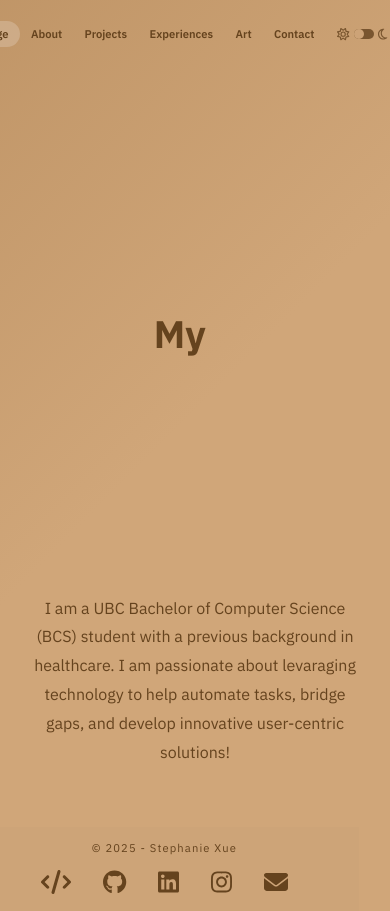
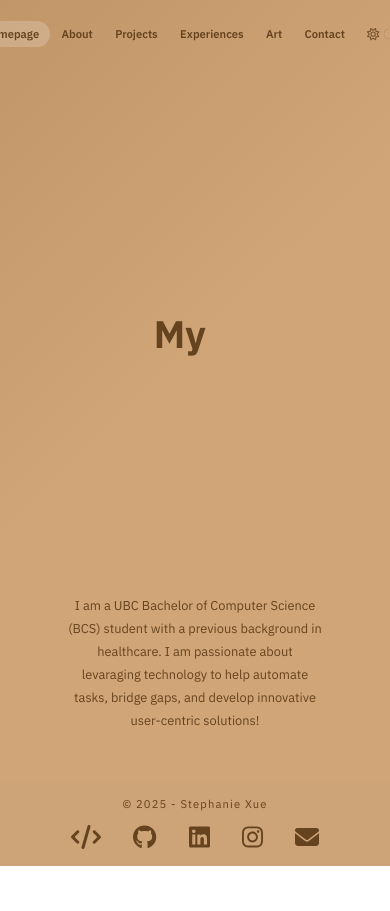
Before and after one commit to steph-xue/portfolio, a React (Vite) app: page / in a window 390 px wide. After the commit the page ends 866 px from the top, so only its background shows below. Built offline with nearby package versions, Linux system fonts and the light colour scheme.

Commit message:
fix homepage mobile font size

```diff
--- a/src/style.scss
+++ b/src/style.scss
@@ -342,9 +342,9 @@ a {
 }
 
 .homepage-description {
-    font-size: var(--fs-ml);
-	text-align: center;
-	width: 25em;
+    font-size: var(--fs-m);
+	text-align: center;
+	width: 24em;
 	margin-top: 12vh;
 	margin-bottom: 3em;
 	padding-left: 2em;
@@ -369,6 +369,7 @@ a {
 	.homepage-description{
 		width: 35em;
 		margin-bottom: 6em;
+        font-size: var(--fs-ml);
 	}
 }
 
@@ -381,7 +382,6 @@ a {
 @media (min-width: 1200px) {
 	.homepage-description{
 		width: 60em;
-        font-size: var(--fs-ml);
 	}
 }
 
```
